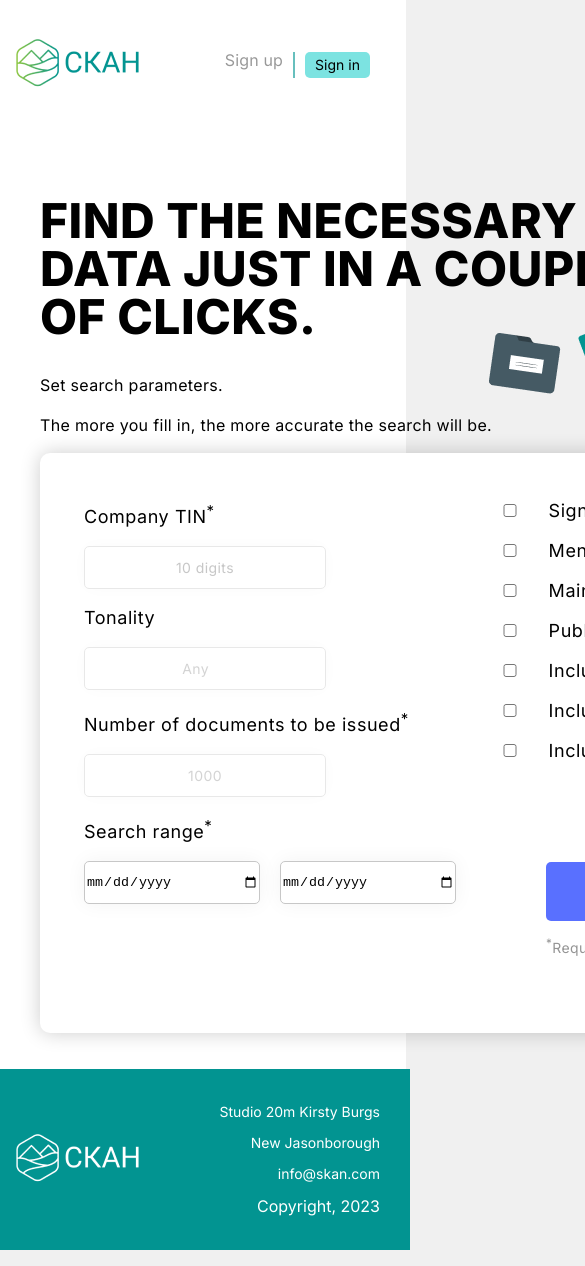
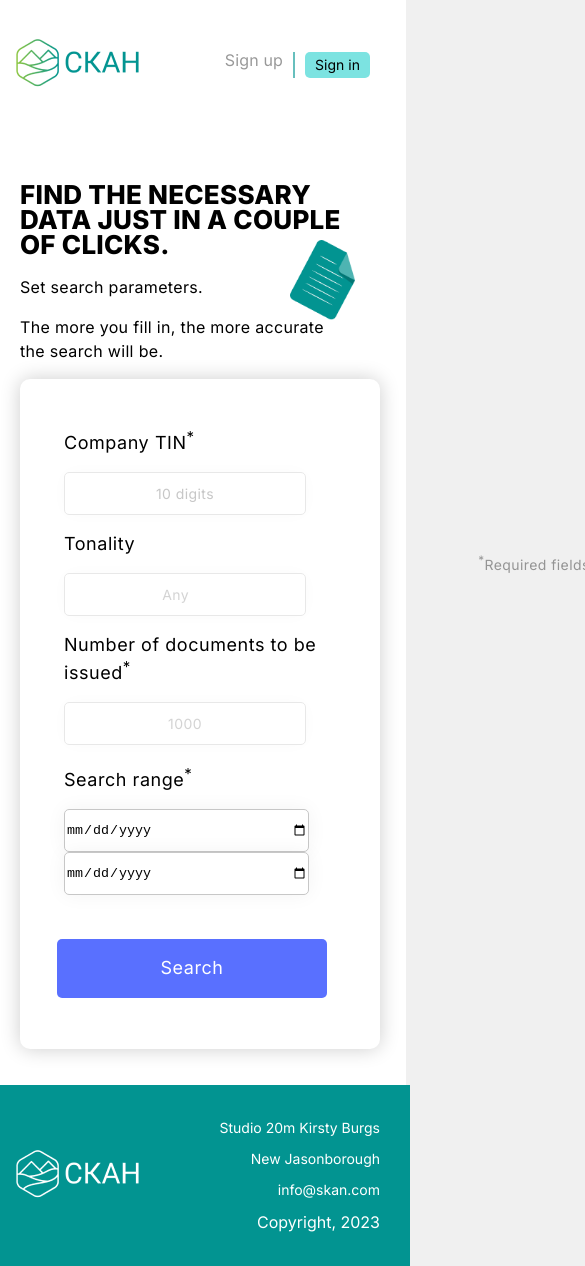
Before and after one commit to MarinaZLKN/Typescript_SKAN, a React (Create React App) app: page /search in a window 390 px wide. Shown: the top 1266 px of the page, 585 px wide, since content can reach past the window. Built offline with nearby package versions, Linux system fonts and the light colour scheme.

Commit message:
responsivness to mobile devices continue

```diff
--- a/src/styles/SearchPage.css
+++ b/src/styles/SearchPage.css
@@ -49,7 +49,7 @@
   text-align: left;
 }
 
-.search-checkbox-button {
+.search-checkbox {
   margin-top: 29px;
   text-align: left;
 }
@@ -193,4 +193,61 @@
   right: 60px;
 }
 
+@media (max-width: 414px) {
+  .search-page-content {
+    padding: 20px 20px;
+  }
+  .search-text {
+    width: 330px;
+  }
+  .search-title {
+    font-family: "Inter", sans-serif;
+    font-size: 13px;
+    font-weight: 800;
+    line-height: 25px;
+    letter-spacing: 0.02em;
+    text-transform: uppercase;
+    text-align: left;
+    color: #000000;
+  }
+  .search-pictures {
+    position: relative;
+  }
+  .search-pictures .pic1 {
+    display: none;
+  }
+  .search-pictures .pic2 img {
+    position: absolute;
+    top: -5px;
+    left: -5px;
+    width: 65px;
+  }
+  .search-pictures .pic3 {
+    display: none;
+  }
+  .search-component-content {
+    display: grid;
+    grid-template-columns: 1fr 1fr;
+    width: 360px;
+    height: 670px;
+  }
+  .search-checkbox {
+    display: none;
+  }
+  .search-button {
+    position: relative;
+    top: 460px;
+    right: 342px;
+  }
+  #start-date {
+    width: 245px;
+  }
+  #end-date {
+    width: 245px;
+  }
+  .search-button {
+    width: 270px;
+  }
+}
+
 /*# sourceMappingURL=SearchPage.css.map */
--- a/src/styles/SearchPage.scss
+++ b/src/styles/SearchPage.scss
@@ -48,7 +48,7 @@
     text-align: left;
 }
 
-.search-checkbox-button{
+.search-checkbox{
     margin-top: 29px;
     text-align: left;
 }
@@ -194,3 +194,63 @@
         right:  60px;
     }
 }
+
+@media (max-width: 414px) {
+    .search-page-content{
+        padding: 20px 20px;
+    }
+    .search-text{
+        width: 330px;
+    }
+    .search-title{
+        font-family: 'Inter', sans-serif;
+        font-size: 13px;
+        font-weight: 800;
+        line-height: 25px;
+        letter-spacing: 0.02em;
+        text-transform: uppercase;
+        text-align: left;
+        color: #000000;
+    }
+
+
+    .search-pictures{
+        position: relative;
+        .pic1 {
+            display: none;
+        }
+        .pic2 img{
+            position: absolute;
+            top: -5px;
+            left: -5px;
+            width: 65px;
+        }
+        .pic3{
+            display: none;
+        }
+    }
+    .search-component-content{
+        display: grid;
+        grid-template-columns: 1fr 1fr;
+        width: 360px;
+        height: 670px;
+
+    }
+    .search-checkbox{
+        display: none;
+    }
+    .search-button{
+        position: relative;
+        top: 460px;
+        right: 342px;
+    }
+    #start-date {
+        width: 245px;
+    }
+    #end-date {
+        width: 245px;
+    }
+    .search-button{
+        width: 270px;
+    }
+}
```
Also changed, not shown: 1 other file (tests, documents, lock files or other folders).
